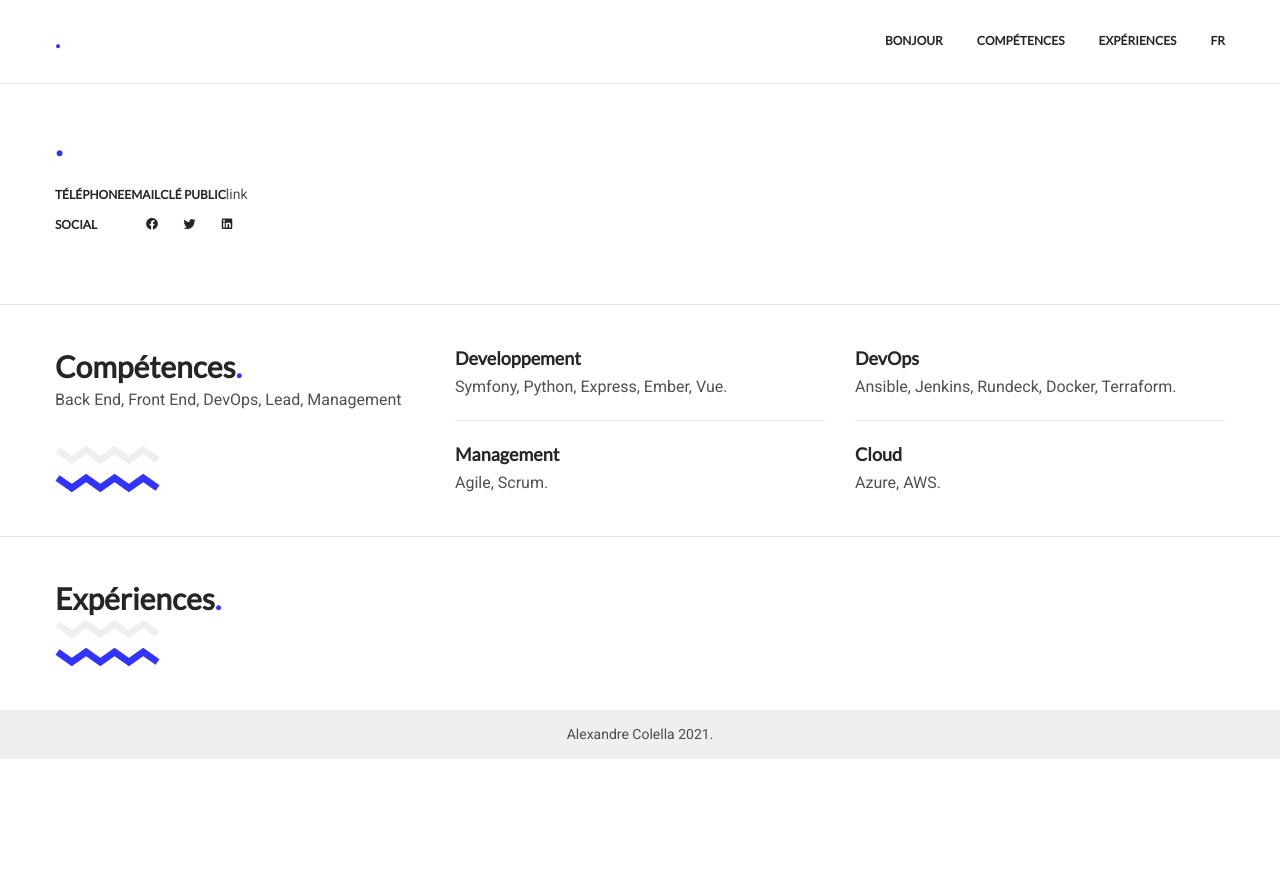
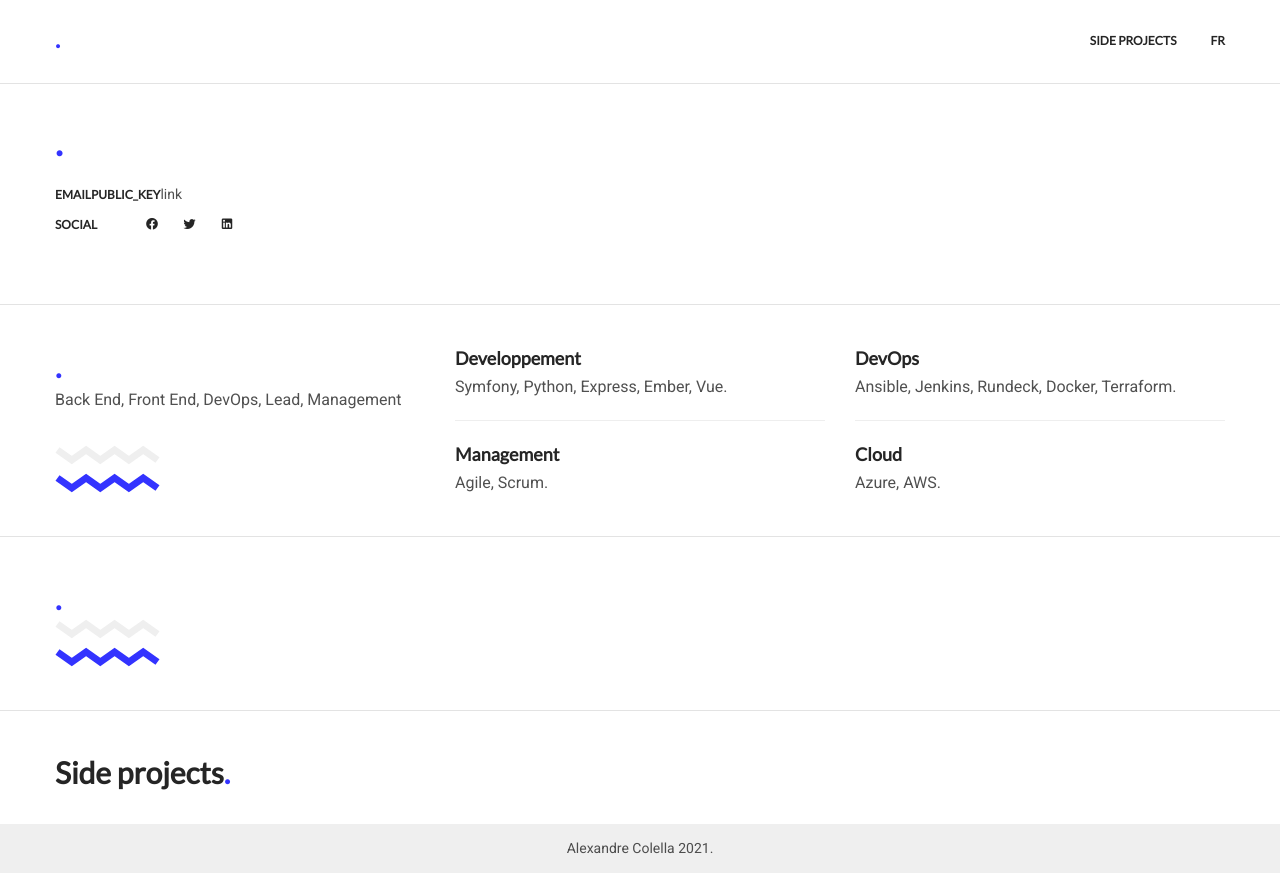
Before and after one commit to ggekos/ggekos.com, a Symfony app: template templates/ggekos/index.html.twig in a window 1280 px wide. Before the commit the page ends 759 px from the top, so only its background shows below. Run offline with Twig, Linux system fonts and the light colour scheme; the template is opened without the code that fills it, so the values that code supplies are empty; some libraries are stand-ins or nearby versions.

Commit message:
full en trad

```diff
--- a/docker-compose.yml
+++ b/docker-compose.yml
@@ -13,6 +13,6 @@ services:
     php:
         build: docker/php
         environment:
-            - APP_ENV=dev
+            - APP_ENV=prod
         volumes:
             - "./:/app"
--- a/public/ggekos_fr.yml
+++ b/public/ggekos_fr.yml
@@ -99,3 +99,9 @@ experience:
             Plateforme de financement participatif.
             Lisbon Challenge
             StartUp Chile
+
+hi: Bonjour
+skills: Compétences
+experiences: Expériences
+phone: Téléphone
+public_key: Clé public
--- a/templates/ggekos/index.html.twig
+++ b/templates/ggekos/index.html.twig
@@ -23,9 +23,10 @@
                 <div class="col-md-9 hidden-sm hidden-xs slideInRight">
                     <div class="main-menu">
                         <ul class="list-inline">
-                            <li><a href="#hello">Bonjour</a></li>
-                            <li><a href="#skills">Compétences</a></li>
-                            <li><a href="#experience">Expériences</a></li>
+                            <li><a href="#hello">{{ hi }}</a></li>
+                            <li><a href="#skills">{{skills }}</a></li>
+                            <li><a href="#experience">{{ experiences }}</a></li>
+                            <li><a href="#side">Side projects</a></li>
                             {% if locale == "fr" %}
                             <li><a href="?locale=en">EN</a></li>
                             {% else %}
@@ -50,9 +51,10 @@
         </div>
         <div class="mobile-menu">
             <ul>
-                <li><a href="#hello">Bonjour</a></li>
-                <li><a href="#skills">Compétences</a></li>
-                <li><a href="#experience">Expériences</a></li>
+                <li><a href="#hello">{{ hi }}</a></li>
+                <li><a href="#skills">{{skills }}</a></li>
+                <li><a href="#experience">{{ experiences }}</a></li>
+                <li><a href="#side">Side projects</a></li>
                 {% if locale == "fr" %}
                 <li><a href="?locale=en">EN</a></li>
                 {% else %}
@@ -79,7 +81,7 @@
                         </div>
                         <div class="about-me-info">
                             <p>
-                                <span class="span-title">Téléphone</span>
+                                <span class="span-title">{{ phone }}</span>
                                 <span>{{ person.phone }}</span>
                             </p>
                             <p>
@@ -87,7 +89,7 @@
                                 <span>{{ person.email }}</span>
                             </p>
                             <p>
-                                <span class="span-title">Clé public</span>
+                                <span class="span-title">public_key</span>
                                 <span><a href="{{ person.email_pgp }}">link</a></span>
                             </p>
                             <p>
@@ -142,7 +144,7 @@
                 </div>
                 <div class="col-md-4 wow slideInLeft">
                     <div class="section-sidebar">
-                        <h2><span class="point">Compétences</span></h2>
+                        <h2><span class="point">{{ skills }}</span></h2>
                         <div class="opacity-box">
                             <p>Back End, Front End, DevOps, Lead, Management</p>
                         </div>
@@ -220,7 +222,7 @@
                 </div>
                 <div class="col-md-4 wow slideInLeft">
                     <div class="section-sidebar">
-                        <h2><span class="point">Expériences</span></h2>
+                        <h2><span class="point">{{experiences }}</span></h2>
                     </div>
                 </div>
                 <div class="col-md-8 right-box">
@@ -243,25 +245,12 @@
             </div>
         </div>
     </section>
-    {#
-    <section id="portfolio" class="section section-small-padding">
+    <section id="side" class="section section-small-padding">
         <div class="container">
             <div class="row">
                 <div class="col-md-12">
                     <div class="section-title wow slideInLeft">
-                        <h2><span class="point">Portfolio</span></h2>
-                    </div>
-                </div>
-            </div>
-            <div class="row">
-                <div class="col-md-12">
-                    <div class="portfolio-sort wow slideInLeft">
-                        <ul class="list-inline">
-                            <li class="colored-link" data-mixitup-control data-filter="all">All projects</li>
-                            <li class="colored-link" data-mixitup-control data-filter=".back">Back End</li>
-                            <li class="colored-link" data-mixitup-control data-filter=".front">Front End</li>
-                            <li class="colored-link" data-mixitup-control data-filter=".devops">Devops</li>
-                        </ul>
+                        <h2><span class="point">Side projects</span></h2>
                     </div>
                 </div>
             </div>
@@ -269,18 +258,18 @@
                 <div class="col-md-12">
                     <div class="portfolio">
                         <div class="row">
-                            {% for link in links %}
-                            <div class="col-md-3 col-sm-6 col-xs-6 mix {{ link.types }} wow flipInX">
+                            {% for side_project in side_projects %}
+                            <div class="col-md-3 col-sm-6 col-xs-6 mix wow flipInX">
                                 <a data-toggle="modal" data-target="#portfolio-modal" data-name="patty"
-                                    title="Shop web app “Patty”" href="#" class="portfolio-box">
+                                    title="Shop web app “Patty”" href="{{ side_project.url }}" class="portfolio-box">
                                     <div class="portfolio-img">
-                                        <img src="{{ link.img }}" alt="">
+                                        <img src="{{ side_project.title }}" alt="">
                                     </div>
                                     <div class="portfolio-name">
-                                        <span>{{ link.name }}</span>
+                                        <span>{{ side_project.title }}</span>
                                     </div>
                                     <div class="portfolio-date">
-                                        <span>{{ link.url }}</span>
+                                        <span>{{ side_project.url }}</span>
                                     </div>
                                 </a>
                             </div>
@@ -291,7 +280,6 @@
             </div>
         </div>
     </section>
-    #}
 
     <footer class="footer text-center">
         <div class="container">
@@ -307,15 +295,9 @@
 
     <script src="js/jquery-2.2.3.min.js"></script>
     <script src="js/bootstrap.min.js"></script>
-
     <script src="js/jquery.placeholder.min.js"></script>
-
-    <!--Mix It Up-->
     <script src="assets/mixitup-v3/dist/mixitup.min.js"></script>
-
-    <!--THEME-->
     <script src="js/wow.min.js"></script>
-
     <script src="js/theme.js"></script>
 </body>
 
```
Also changed, not shown: public/ggekos_en.yml (+33 -29 lines).
